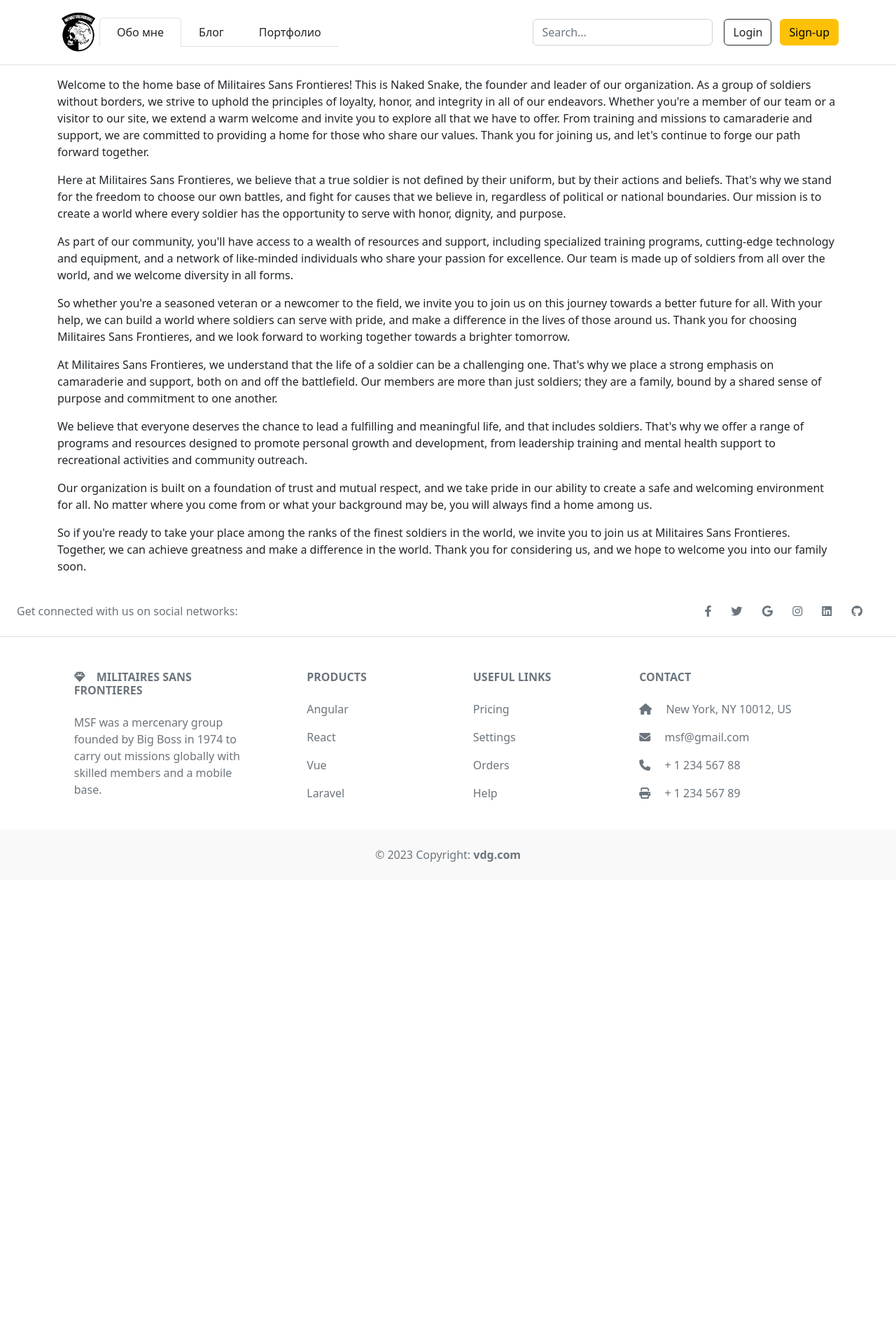
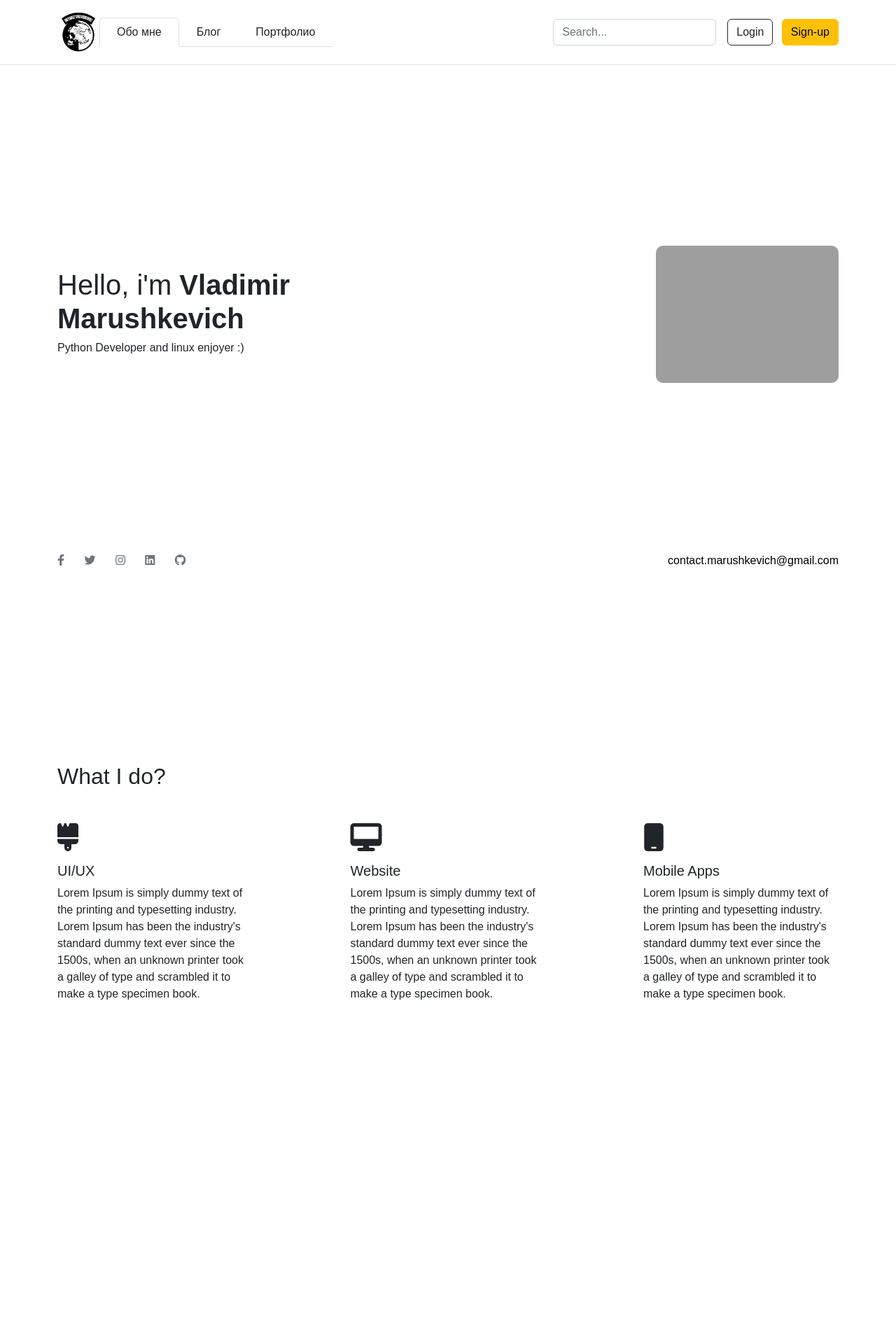
Before and after one commit to dragunov-m/Django-Blog, a Django app: page / in a window 1280 px wide. Shown: the top 1920 px of the page at 70% size. Before the commit the page ends 1231 px from the top, so only its background shows below. Run offline with Django 4.2, Linux system fonts and the light colour scheme; parts of the project's set-up code (start-up, migrations or seed data) failed here and were passed over; grey boxes are pictures that could not be loaded.

Commit message:
updated home page

```diff
--- a/blog/static/blog/css/main.css
+++ b/blog/static/blog/css/main.css
@@ -1,5 +1,9 @@
 a {
   text-decoration: none;
+}
+
+body {
+  font-family: "Rubik", sans-serif;
 }
 
 .cb-p p {
--- a/blog/static/blog/css/main.sass
+++ b/blog/static/blog/css/main.sass
@@ -1,7 +1,8 @@
 a
   text-decoration: none
 
-
+body
+  font-family: 'Rubik', sans-serif
 
 .cb-p
   p
--- a/blog/templates/blog/welcome_page.html
+++ b/blog/templates/blog/welcome_page.html
@@ -5,7 +5,6 @@
 
 {% block content %}
     <div class="container">
-        <div class="row">
 
             {% if messages %}
                 {% for message in messages %}
@@ -16,59 +15,123 @@
                 {% endfor %}
             {% endif %}
 
-            <p>
-                Welcome to the home base of Militaires Sans Frontieres!
-                This is Naked Snake, the founder and leader of our organization.
-                As a group of soldiers without borders, we strive to uphold the principles of loyalty, honor, and
-                integrity in all of our endeavors. Whether you're a member of our team or a visitor to our site,
-                we extend a warm welcome and invite you to explore all that we have to offer.
-                From training and missions to camaraderie and support,
-                we are committed to providing a home for those who share our values.
-                Thank you for joining us, and let's continue to forge our path forward together.
-            </p>
-            <p>
-                Here at Militaires Sans Frontieres, we believe that a true soldier is not defined by their uniform,
-                but by their actions and beliefs. That's why we stand for the freedom to choose our own battles,
-                and fight for causes that we believe in, regardless of political or national boundaries.
-                Our mission is to create a world where every soldier has the opportunity to serve with honor, dignity,
-                and purpose.
-            </p>
-            <p>
-                As part of our community, you'll have access to a wealth of resources and support,
-                including specialized training programs, cutting-edge technology and equipment,
-                and a network of like-minded individuals who share your passion for excellence.
-                Our team is made up of soldiers from all over the world, and we welcome diversity in all forms.
-            </p>
-            <p>
-                So whether you're a seasoned veteran or a newcomer to the field,
-                we invite you to join us on this journey towards a better future for all.
-                With your help, we can build a world where soldiers can serve with pride,
-                and make a difference in the lives of those around us.
-                Thank you for choosing Militaires Sans Frontieres,
-                and we look forward to working together towards a brighter tomorrow.
-            </p>
-            <p>
-                At Militaires Sans Frontieres, we understand that the life of a soldier can be a challenging one.
-                That's why we place a strong emphasis on camaraderie and support, both on and off the battlefield.
-                Our members are more than just soldiers; they are a family,
-                bound by a shared sense of purpose and commitment to one another.
-            </p>
-            <p>
-                We believe that everyone deserves the chance to lead a fulfilling and meaningful life,
-                and that includes soldiers. That's why we offer a range of programs and resources designed to promote
-                personal growth and development, from leadership training and mental health support to recreational
-                activities and community outreach.
-            </p>
-            <p>
-                Our organization is built on a foundation of trust and mutual respect,
-                and we take pride in our ability to create a safe and welcoming environment for all.
-                No matter where you come from or what your background may be, you will always find a home among us.
-            </p>
-            <p>
-                So if you're ready to take your place among the ranks of the finest soldiers in the world,
-                we invite you to join us at Militaires Sans Frontieres. Together, we can achieve greatness and make a
-                difference in the world. Thank you for considering us, and we hope to welcome you into our family soon.
-            </p>
-        </div>
+            <div class="row justify-content-between align-items-center" style="height: 85vh">
+                <div class="col-lg-6">
+                    <h1 class="font-weight-light" style="font-weight: 400">Hello, i'm <span class="font-weight-bold" style="font-weight: 700">Vladimir Marushkevich</span></h1>
+                    <h6>Python Developer and linux enjoyer :)</h6>
+                </div>
+                <div class="col-lg-3">
+                    <img style="max-width: 100%; border-radius: 10px" src="https://upload.wikimedia.org/wikipedia/commons/7/7c/Profile_avatar_placeholder_large.png?20150327203541" alt="avatar">
+                </div>
+            </div>
+
+            <section class="d-flex justify-content-center justify-content-lg-between pb-5">
+
+                <div>
+                    <a href="" class="me-4 link-secondary">
+                        <i class="fab fa-facebook-f"></i>
+                    </a>
+                    <a href="" class="me-4 link-secondary">
+                        <i class="fab fa-twitter"></i>
+                    </a>
+                    <a href="" class="me-4 link-secondary">
+                        <i class="fab fa-instagram"></i>
+                    </a>
+                    <a href="" class="me-4 link-secondary">
+                        <i class="fab fa-linkedin"></i>
+                    </a>
+                    <a href="" class="me-4 link-secondary">
+                        <i class="fab fa-github"></i>
+                    </a>
+                </div>
+
+                <div class="d-none d-lg-block">
+                    <a href="mailto:contact.marushkevich@gmail.com" style="color: black">contact.marushkevich@gmail.com</a>
+                </div>
+
+            </section>
+
+            <div style="height: 100vh; display: flex; align-items: center;">
+                <div style="width: 100%">
+                    <h2>What I do?</h2>
+                    <div class="d-flex justify-content-between mt-5">
+                        <div class="col-lg-3">
+                            <i class="fa-solid fa-brush mb-3" style="font-size: 40px"></i>
+                            <h5>UI/UX</h5>
+                            Lorem Ipsum is simply dummy text of the printing and typesetting industry. Lorem Ipsum has been the industry's standard dummy text ever since the 1500s, when an unknown printer took a galley of type and scrambled it to make a type specimen book.
+                        </div>
+                        <div class="col-lg-3">
+                            <i class="fa-solid fa-desktop mb-3" style="font-size: 40px"></i>
+                            <h5>Website</h5>
+                            Lorem Ipsum is simply dummy text of the printing and typesetting industry. Lorem Ipsum has been the industry's standard dummy text ever since the 1500s, when an unknown printer took a galley of type and scrambled it to make a type specimen book.
+                        </div>
+                        <div class="col-lg-3">
+                            <i class="fa-solid fa-mobile mb-3" style="font-size: 40px"></i>
+                            <h5>Mobile Apps</h5>
+                            Lorem Ipsum is simply dummy text of the printing and typesetting industry. Lorem Ipsum has been the industry's standard dummy text ever since the 1500s, when an unknown printer took a galley of type and scrambled it to make a type specimen book.
+                        </div>
+                    </div>
+                </div>
+            </div>
+
+            <div style="height: 85vh; display: flex; align-items: center;">
+                <div style="width: 100%">
+                    <h2>Skills</h2>
+                    <div class="d-flex justify-content-between mt-5">
+                        <div class="col-lg-3 d-flex">
+                            <i class="fa-brands fa-html5" style="font-size: 32px"></i>
+                            <p>HTML</p>
+                        </div>
+                        <div class="col-lg-3 d-flex">
+                            <i class="fa-brands fa-python" style="font-size: 32px"></i>
+                            <p>Python</p>
+                        </div>
+                        <div class="col-lg-3 d-flex">
+                            <i class="fa-brands fa-docker" style="font-size: 32px"></i>
+                            <p>Docker</p>
+                        </div>
+                    </div>
+                </div>
+            </div>
+
+            <div style="height: 85vh; display: flex; align-items: center;">
+                <div style="width: 100%">
+                    <h2>Experience</h2>
+                    <div class="mt-5">
+                        <div class="col-lg-12">
+                            Lorem Ipsum is simply dummy text of the printing and typesetting industry. Lorem Ipsum has been the industry's standard dummy text ever since the 1500s, when an unknown printer took a galley of type and scrambled it to make a type specimen book.
+                        </div>
+                        <div class="col-lg-12">
+                            <h5>Website</h5>
+                            Lorem Ipsum is simply dummy text of the printing and typesetting industry. Lorem Ipsum has been the industry's standard dummy text ever since the 1500s, when an unknown printer took a galley of type and scrambled it to make a type specimen book.
+                        </div>
+                        <div class="col-lg-12">
+                            <h5>Mobile Apps</h5>
+                            Lorem Ipsum is simply dummy text of the printing and typesetting industry. Lorem Ipsum has been the industry's standard dummy text ever since the 1500s, when an unknown printer took a galley of type and scrambled it to make a type specimen book.
+                        </div>
+                    </div>
+                </div>
+            </div>
+
+            <div style="height: 85vh; display: flex; align-items: center;">
+                <div style="width: 100%">
+                    <h2>What I do?</h2>
+                    <div class="d-flex justify-content-between mt-5">
+                        <div class="col-lg-3">
+                            <h5>UI/UX</h5>
+                            Lorem Ipsum is simply dummy text of the printing and typesetting industry. Lorem Ipsum has been the industry's standard dummy text ever since the 1500s, when an unknown printer took a galley of type and scrambled it to make a type specimen book.
+                        </div>
+                        <div class="col-lg-3">
+                            <h5>Website</h5>
+                            Lorem Ipsum is simply dummy text of the printing and typesetting industry. Lorem Ipsum has been the industry's standard dummy text ever since the 1500s, when an unknown printer took a galley of type and scrambled it to make a type specimen book.
+                        </div>
+                        <div class="col-lg-3">
+                            <h5>Mobile Apps</h5>
+                            Lorem Ipsum is simply dummy text of the printing and typesetting industry. Lorem Ipsum has been the industry's standard dummy text ever since the 1500s, when an unknown printer took a galley of type and scrambled it to make a type specimen book.
+                        </div>
+                    </div>
+                </div>
+            </div>
+
     </div>
 {% endblock %}
```
Also changed, not shown: 1 other file.
